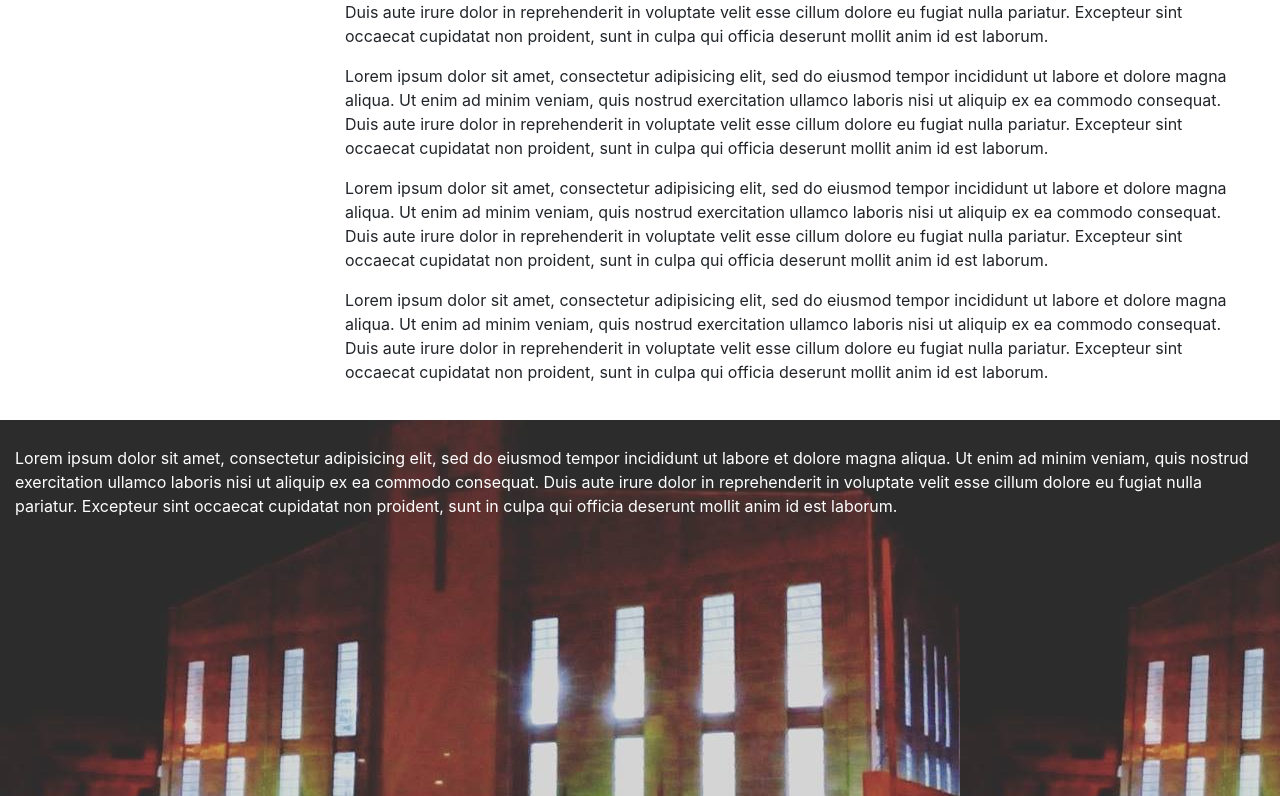
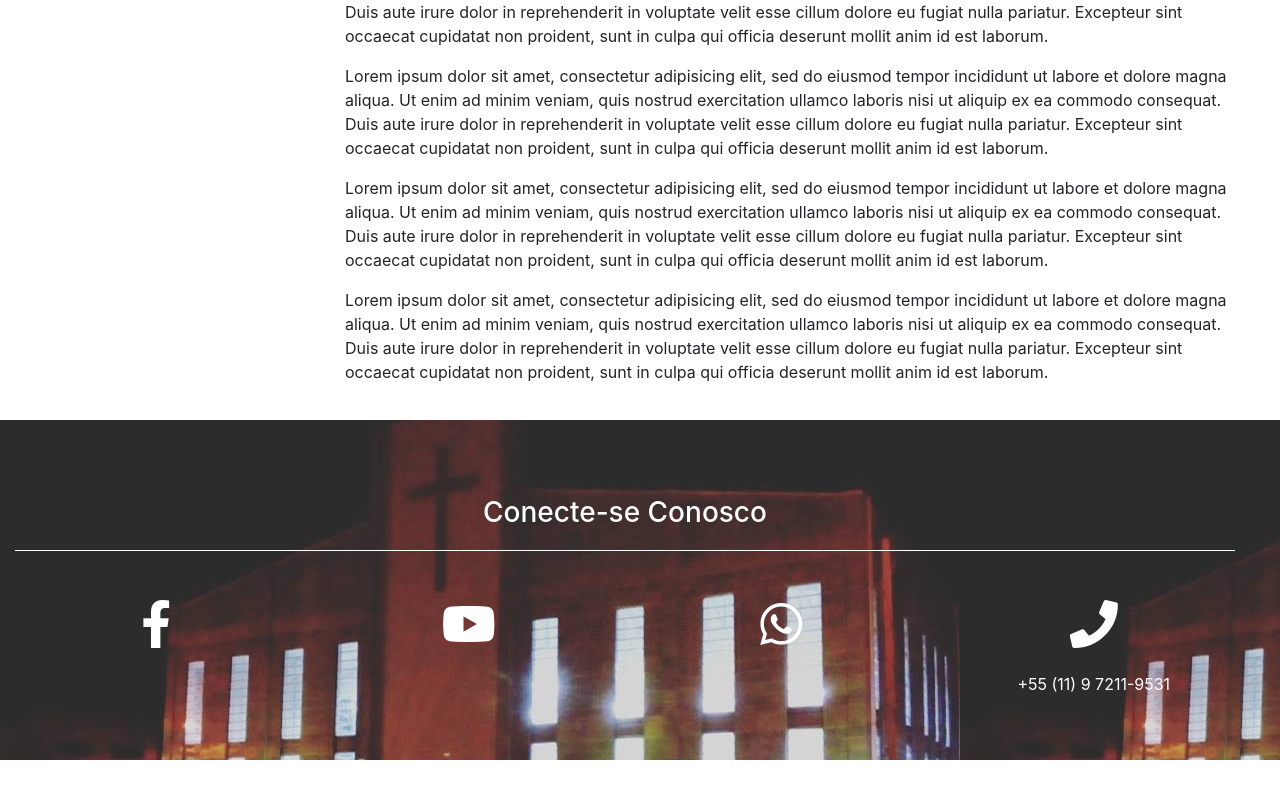
Before and after one commit to PauloFalkaniere/ipbcapela, an Angular app: page /sobre in a window 1280 px wide. Shown: the part 304-1100 px from the top of the page. After the commit the page ends 1064 px from the top, so only its background shows below. Built offline with nearby package versions, Linux system fonts and the light colour scheme.

Commit message:
rodape finalizado

```diff
--- a/src/app/app.component.css
+++ b/src/app/app.component.css
@@ -36,11 +36,33 @@ font-family: 'Cinzel', serif;
 
 .footer_m{
   width: 100%;
-  height: 350px;
 /* padding: 10% */
 }
 .footer{
-  padding-top: 2%;
+  padding-top: 5%;
+  padding-bottom: 5%;
   background-image: url('../assets/images/bg/church.jpg');
   color: white;
 }
+
+.footer_border{
+  border-right: 1px solid white;
+  font-family: 'Great Vibes', cursive;
+  font-size: 40pt;
+}
+
+.list-group-item{
+  background-color: transparent !important;
+  border: 1px solid white;
+  border-left: 0px;
+  border-right: 0px;
+}
+
+
+.social a{
+  color: white !important;
+}
+
+.social a:hover{
+  color: #072203 !important;
+}
--- a/src/app/app.component.html
+++ b/src/app/app.component.html
@@ -12,10 +12,10 @@
           <a class="nav-link" href="home#initial" style="padding-left: 2.5rem">Início <span class="sr-only">(current)</span></a>
         </li>
         <li class="nav-item nav-aa">
-          <a class="nav-link" href="home#acontece">Agenda</a>
+          <a class="nav-link" href="sobre#credo" >Quem Somos</a>
         </li>
         <li class="nav-item nav-aa">
-          <a class="nav-link" href="sobre#credo" >Quem Somos</a>
+          <a class="nav-link" href="home#acontece">Agenda</a>
         </li>
         <li class="nav-item nav-aa">
           <a class="nav-link" href="https://www.youtube.com/channel/UCSPI4eAi2Yf3Bb7IWCbfXXQ/playlists" target="_blank" >Sermões</a>
@@ -37,11 +37,40 @@
 
 <router-outlet></router-outlet>
 
-<div class="container-fluid footer">
-  <div class="row-fluid footer_m">
-    <div  id="contact">
-      Lorem ipsum dolor sit amet, consectetur adipisicing elit, sed do eiusmod tempor incididunt ut labore et dolore magna aliqua. Ut enim ad minim veniam, quis nostrud exercitation ullamco laboris nisi ut aliquip ex ea commodo consequat. Duis aute irure dolor in reprehenderit in voluptate velit esse cillum dolore eu fugiat nulla pariatur. Excepteur sint occaecat cupidatat non proident, sunt in culpa qui officia deserunt mollit anim id est laborum.
+<div class="container-fluid footer" style="text-align: center;">
+  <div id="contact" class="row footer_m">
+    <div class="col-md-12">
+      <div class="row">
+        <div class="col-md-12">
+          <ul class="list-group list-group-flush">
+            <li class="list-group-item" style="border-bottom: 1px solid  white"><h3>Conecte-se Conosco</h3></li>
+          </ul>
+        </div>
+      </div>
+      <div class="row social" style="padding-top: 4%;">
+        <div class="col-md-3">
+          <a href="https://www.facebook.com/ipbvinhedo" target="_blank
+          ">
+            <i class="fab fa-facebook-f fa-3x"></i>
+          </a>
+        </div>
+        <div class="col-md-3">
+          <a href="https://www.youtube.com/channel/UCSPI4eAi2Yf3Bb7IWCbfXXQ" target="_blank">
+            <i class="fab fa-youtube fa-3x"></i>
+          </a>
+        </div>
+        <div class="col-md-3">
+          <a href="https://wa.me/5511972119531" target="_blank">
+            <i class="fab fa-whatsapp fa-3x"></i>
+          </a>
+        </div>
+        <div class="col-md-3">
+          <a href="tel:5511972119531">
+            <i class="fas fa-phone fa-3x"></i><br><br>
+            +55 (11) 9 7211-9531
+          </a>
+        </div>
+      </div>
     </div>
-
   </div>
 </div>
--- a/src/app/home/home.component.css
+++ b/src/app/home/home.component.css
@@ -17,10 +17,10 @@ font-family: 'Cinzel', serif;
 .mission{
   padding: 10%;
   background-image: url("../../assets/images/bg/city.jpeg");
-  font-family: 'Just Another Hand', cursive;
-  font-size: 40pt;
+  font-family: 'Great Vibes', cursive;
+  font-size: 60pt;
+}
 
-}
 #onde{
   background-color: black;
 }
--- a/src/index.html
+++ b/src/index.html
@@ -9,8 +9,8 @@
   <meta name="viewport" content="width=device-width, initial-scale=1, shrink-to-fit=no">
   <link rel="icon" type="image/x-icon" href="assets/images/oie.png">
   <link rel="stylesheet" href="https://stackpath.bootstrapcdn.com/bootstrap/4.3.1/css/bootstrap.min.css" integrity="sha384-ggOyR0iXCbMQv3Xipma34MD+dH/1fQ784/j6cY/iJTQUOhcWr7x9JvoRxT2MZw1T" crossorigin="anonymous">
-  <!-- <link href="https://fonts.googleapis.com/css?family=Cinzel|Open+Sans|Roboto|Ubuntu|Just+Another+Hand" rel="stylesheet"> -->
-  <!-- <link rel="stylesheet" href="https://use.fontawesome.com/releases/v5.8.1/css/all.css" integrity="sha384-50oBUHEmvpQ+1lW4y57PTFmhCaXp0ML5d60M1M7uH2+nqUivzIebhndOJK28anvf" crossorigin="anonymous"> -->
+  <link href="https://fonts.googleapis.com/css?family=Cinzel|Open+Sans|Roboto|Ubuntu|Great+Vibes" rel="stylesheet">
+  <link rel="stylesheet" href="https://use.fontawesome.com/releases/v5.8.1/css/all.css" integrity="sha384-50oBUHEmvpQ+1lW4y57PTFmhCaXp0ML5d60M1M7uH2+nqUivzIebhndOJK28anvf" crossorigin="anonymous">
 </head>
 <body>
   <app-root></app-root>
```
Also changed, not shown: src/assets/images/lideranca/presb.jpg (deleted), src/assets/images/lideranca/presbjesse.jpeg (added).
